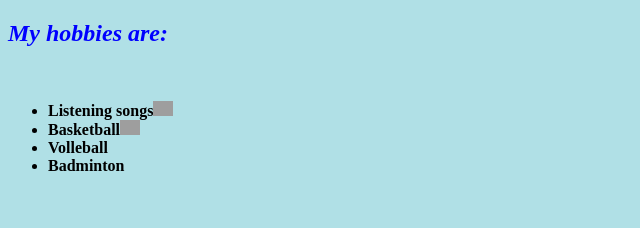
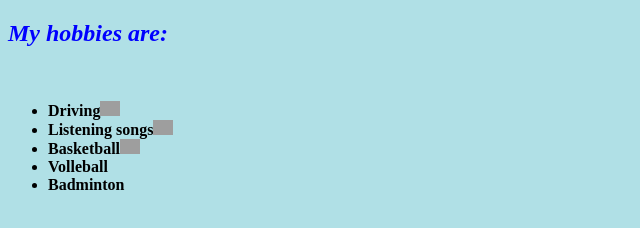
Before and after one commit to prakhar2112/cv, a plain HTML site: page hobbies.html in a window 1280 px wide. Shown: the whole page, without its empty margins (0-640 px from the left). Drawn offline with Linux system fonts and the light colour scheme; grey boxes are pictures that could not be loaded.

Commit message:
Update hobbies.html

```diff
--- a/hobbies.html
+++ b/hobbies.html
@@ -8,7 +8,7 @@
   <body>
     <h2><em>My hobbies are:</em></h2><br>
      <ul>
-
+         <li><strong>Driving</strong><img class="Driving" height="15px"src="https://emojipedia-us.s3.dualstack.us-west-1.amazonaws.com/thumbs/120/apple/155/smiling-face-with-sunglasses_1f60e.png" alt="emoji"></li>
         <li><strong>Listening songs</strong><img class="songs"height="15px" src="https://emojipedia-us.s3.dualstack.us-west-1.amazonaws.com/thumbs/120/softbank/145/musical-note_1f3b5.png" alt="song emoji"></li>
         <li><strong>Basketball</strong><img class="basketball" height="15px"src="https://emojipedia-us.s3.dualstack.us-west-1.amazonaws.com/thumbs/120/apple/155/man-with-ball_26f9-fe0f-200d-2642-fe0f.png" alt="basketball"></li>
 <li><strong>Volleball</strong></li>
```
